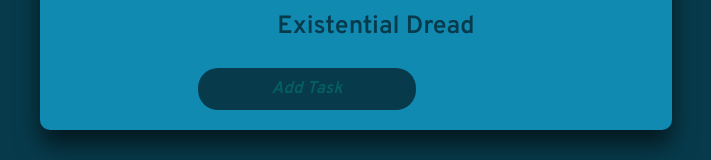
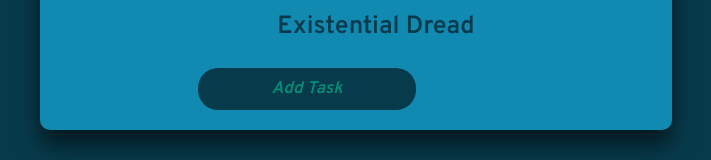
Before and after one commit to Ferryistaken/todo-list-react, a React (Create React App) app: page / in a window 1280 px wide. Shown: the part 289-449 px from the top of the page, without its empty margins (284-995 px from the left). Built offline with nearby package versions, Linux system fonts and the light colour scheme.

Commit message:
made add task brighter

```diff
--- a/src/index.scss
+++ b/src/index.scss
@@ -4,7 +4,7 @@ $base-color: #073b4c;
 $middle-color: #118ab2;
 $accent-color: #06d6a0;
 $accent-color-dim: #06d6a0c2;
-$accent-color-transparent: #06d69e3b;
+$accent-color-transparent: #06d69e85;
 $strike-color: #ffd166;
 
 body {
```
